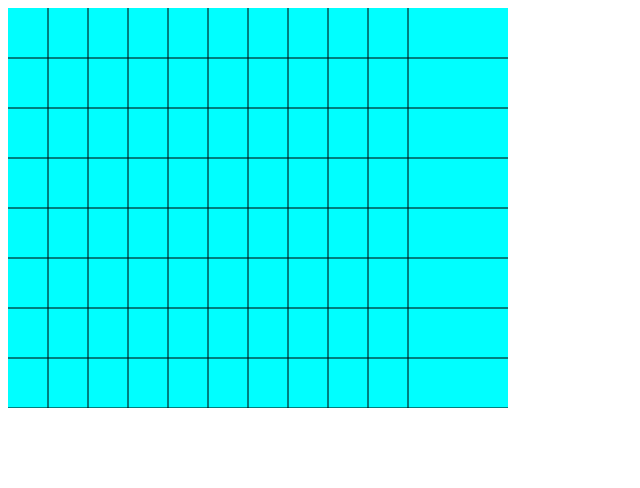
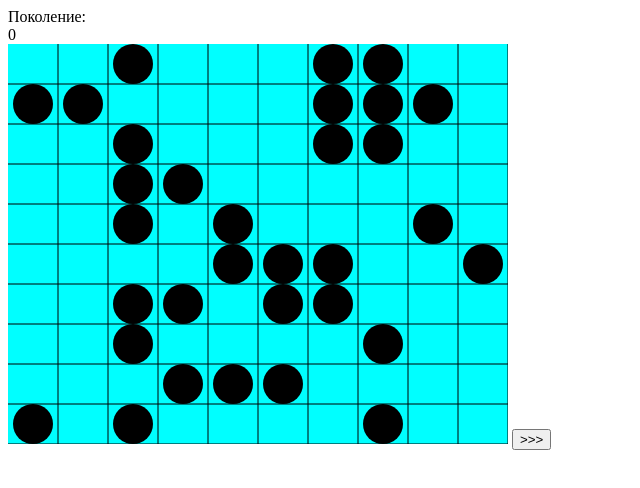
Before and after one commit to Peymer/life, a website: page test-canvas.html in a window 1280 px wide. Shown: the whole page, without its empty margins (0-640 px from the left). Drawn offline with Linux system fonts and the light colour scheme.

Commit message:
modified:   index.js 	modified:   test-canvas.html

```diff
--- a/test-canvas.html
+++ b/test-canvas.html
@@ -7,31 +7,98 @@
 </head>
 
 <body>
+    Поколение:<div id="Generation"></div>
     <canvas id="myCanvas" width="500" height="400" style="background: aqua; border: 0cap;"></canvas>
+    <button onclick="Next()">>>></button>
+
     <script>
         var sizeX = 10, sizeY = 10;
 
+        var Generation = 0;
+
+        const generationHTML = document.getElementById("Generation")
         var canvas = document.getElementById("myCanvas");
         var ctx = canvas.getContext("2d");
         var lenX = canvas.width / sizeX;
         var lenY = canvas.height / sizeY;
-        netOnCanvas(ctx);
+        // netOnCanvas(ctx);
 
+
+        var pole = init(sizeX, sizeY)
+        generationHTML.innerText = Generation++;
+        drawOnCanvas(ctx, pole)
+
+
+        function Next() {
+            generationHTML.innerText = Generation++;
+            pole = init(sizeX, sizeY)
+
+            drawOnCanvas(ctx, pole)
+        }
+
+
+        // Рисует жителя в клетке (x,y)
+        function drawСitizen(x, y, r = Math.min(lenX / 2, lenY / 2)) {
+            let C = calcCenter(x, y)
+            ctx.beginPath();
+            ctx.arc(C.x, C.y, r, 0, 2 * Math.PI);
+            ctx.fill();
+        }
+
+        // вычисляет координаты центра окружности в клетке (x,y)
+        function calcCenter(x, y) {
+            let center = {
+                "x": x * lenX + lenX / 2,
+                "y": y * lenY + lenY / 2
+            };
+            return center;
+        }
+
+        //выводит все pole на canvas
+        function drawOnCanvas(ctx, gen) {
+            netOnCanvas(ctx)
+            let x = 0;
+            gen.forEach(el => {
+                let y = 0;
+                el.forEach(cit => {
+                    if (cit)
+                        drawСitizen(x, y++);
+                    else y++;
+                })
+                x++;
+            });
+        }
+
+        //рисует сетку
         function netOnCanvas(ctx) {
+            ctx.clearRect(0, 0, canvas.width, canvas.height);
+
             ctx.strokeStyle = "black";
             ctx.beginPath();
 
             for (let i = 0; i < sizeX; i++) {
-                ctx.moveTo((i + 1) * lenY, 0);
-                ctx.lineTo((i + 1) * lenY, canvas.height);
+                ctx.moveTo((i + 1) * lenX, 0);
+                ctx.lineTo((i + 1) * lenX, canvas.height);
                 // ctx.stroke();
             }
             for (let j = 0; j < sizeY; j++) {
-                ctx.moveTo(0, (j + 1) * lenX);
-                ctx.lineTo(canvas.width, (j + 1) * lenX);
+                ctx.moveTo(0, (j + 1) * lenY);
+                ctx.lineTo(canvas.width, (j + 1) * lenY);
                 // ctx.stroke();
             }
             ctx.stroke();
+        }
+
+        // Случайным образо заполняет pole
+        function init(statX, startY) {
+            let pole = [];
+            for (let i = 0; i < sizeX; i++) {
+                let s1 = [];
+                for (let j = 0; j < sizeY; j++)
+                    s1.push(Math.random() < 0.3 ? 1 : 0);
+                pole.push(s1);
+            }
+            return pole;
         }
     </script>
 </body>
```
Also changed, not shown: index.js (+73 -26 lines).
